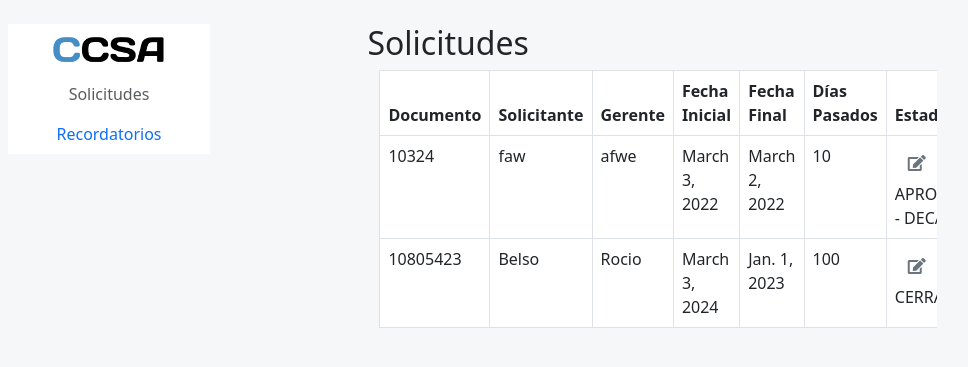
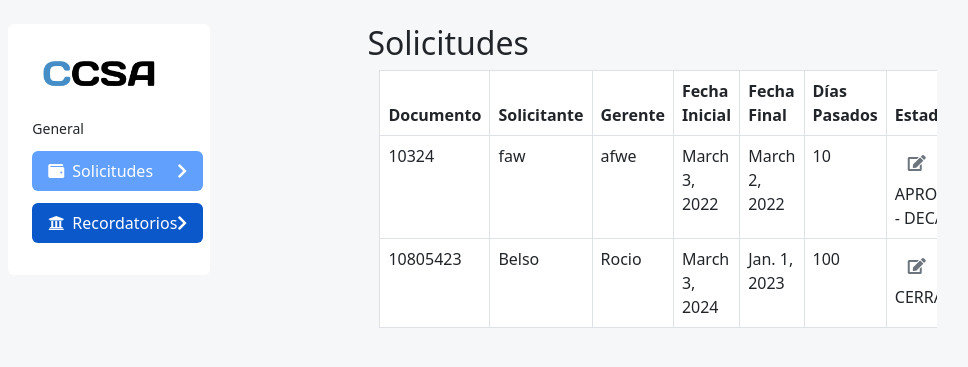
Before and after one commit to ICESI-PI1-2024A-G1/proyecto-t1, a Django app: page /requests/ in a window 1280 px wide. Shown: the part 32-399 px from the top of the page, without its empty margins (42-1010 px from the left). Run offline with Django 5.2, Linux system fonts and the light colour scheme; data comes from the database, SQL or seed files in the repository; both versions use the stored data as it was after the commit; some libraries are stand-ins or nearby versions.

Commit message:
Added some aesthetic settings

```diff
--- a/djangoproyect/applications/requests/templates/base.html
+++ b/djangoproyect/applications/requests/templates/base.html
@@ -31,18 +31,28 @@
     <body>
         <div class="row ml-2">
             <div class="col-md-3">
-                <nav class="text-center">
-                    <div class="container mx-auto py-8 col-md-8 bg-white">
-                        <img src="{% static 'requests/assets/CCSA.png' %}" alt="Logo" height="50vh">
-                        <ul class="nav flex-column">
-                            <li class="nav-item">
-                                <a class="nav-link disabled" href="#">Solicitudes</a>
+                <nav>
+                    <div class="container mx-auto py-8 col-md-8 bg-white rounded">
+                        <img src="{% static 'requests/assets/CCSA.png' %}" alt="Logo" height="50vh" class="mb-3 mt-4">
+                        <p class="font-weight small p-1 mb-1 mx-2">General</p>
+                        <ul class="nav flex-column text-center">
+                            <li class="nav-item p-1 mb-1 mx-2">
+                                <a class="nav-link disabled btn btn-primary d-flex justify-content-between align-items-center text-white" href="#">
+                                    <div class="d-flex align-items-center">
+                                        <i class="fas fa-wallet me-2"></i>Solicitudes
+                                    </div>
+                                    <i class="fas fa-chevron-right"></i>
+                                </a>
                             </li>
-                            <li class="nav-item">
-                                <a class="nav-link active" href="#">Recordatorios</a>
+                            <li class="nav-item p-1 mb-1 mx-2">
+                                <a class="nav-link active btn btn-primary d-flex justify-content-between align-items-center mb-4" href="#">
+                                    <div class="d-flex align-items-center">
+                                        <i class="fas fa-university me-2"></i>Recordatorios
+                                    </div>
+                                    <i class="fas fa-chevron-right"></i>
+                                </a>
                             </li>
                         </ul>
-
                     </div>
                 </nav>
             </div>
@@ -56,6 +66,17 @@
     <script src="https://code.jquery.com/jquery-3.6.0.min.js"></script>
     <script src="https://cdnjs.cloudflare.com/ajax/libs/twitter-bootstrap/5.3.0/js/bootstrap.min.js"></script>
     <script src="https://cdn.jsdelivr.net/npm/simple-datatables@latest" type="text/javascript"></script>
+    <script src="https://code.jquery.com/jquery-3.5.1.min.js"></script>
+    <script src="https://cdn.jsdelivr.net/npm/bootstrap@5.3.0/dist/js/bootstrap.bundle.min.js"></script>
+    <script>
+    $(document).ready(function(){
+    $(".btn").hover(function(){
+        $(this).removeClass("btn-primary text-white").addClass("btn-light text-dark");
+        }, function(){
+        $(this).removeClass("btn-light text-dark").addClass("btn-primary text-white");
+    });
+    });
+    </script>
     </body>
 
     </html>
```
Also changed, not shown: djangoproyect/db.sqlite3.
